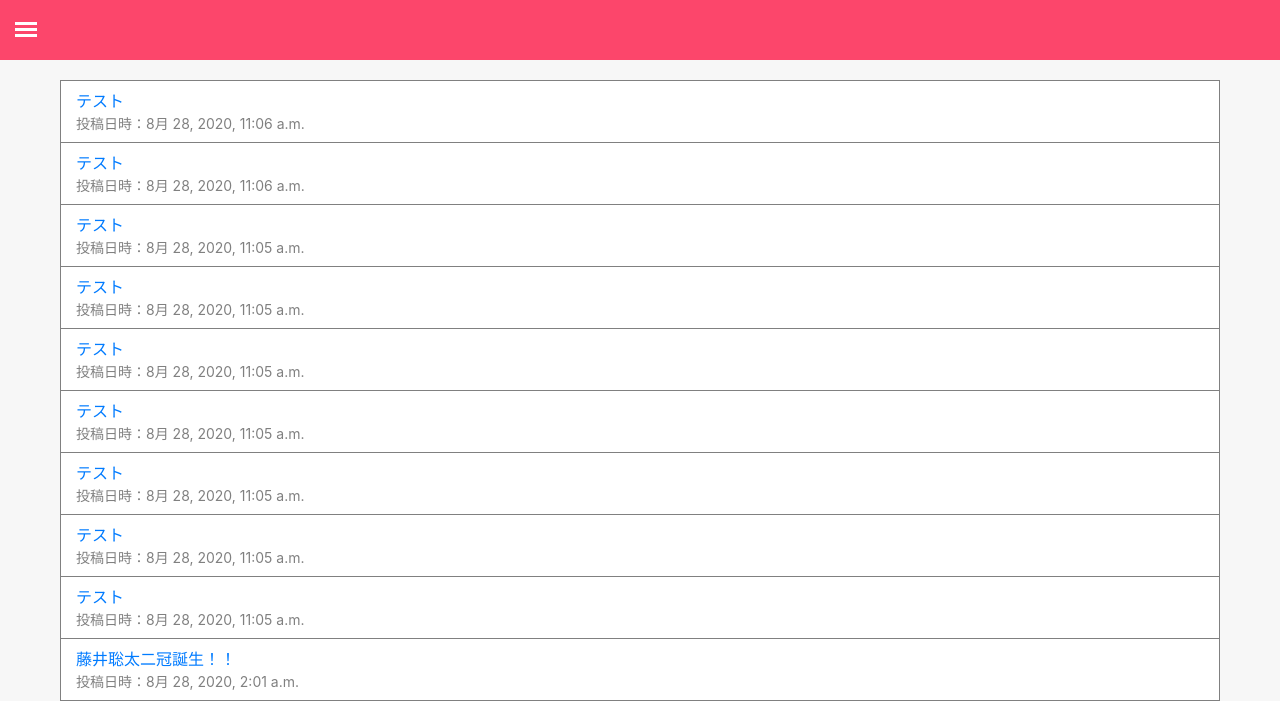
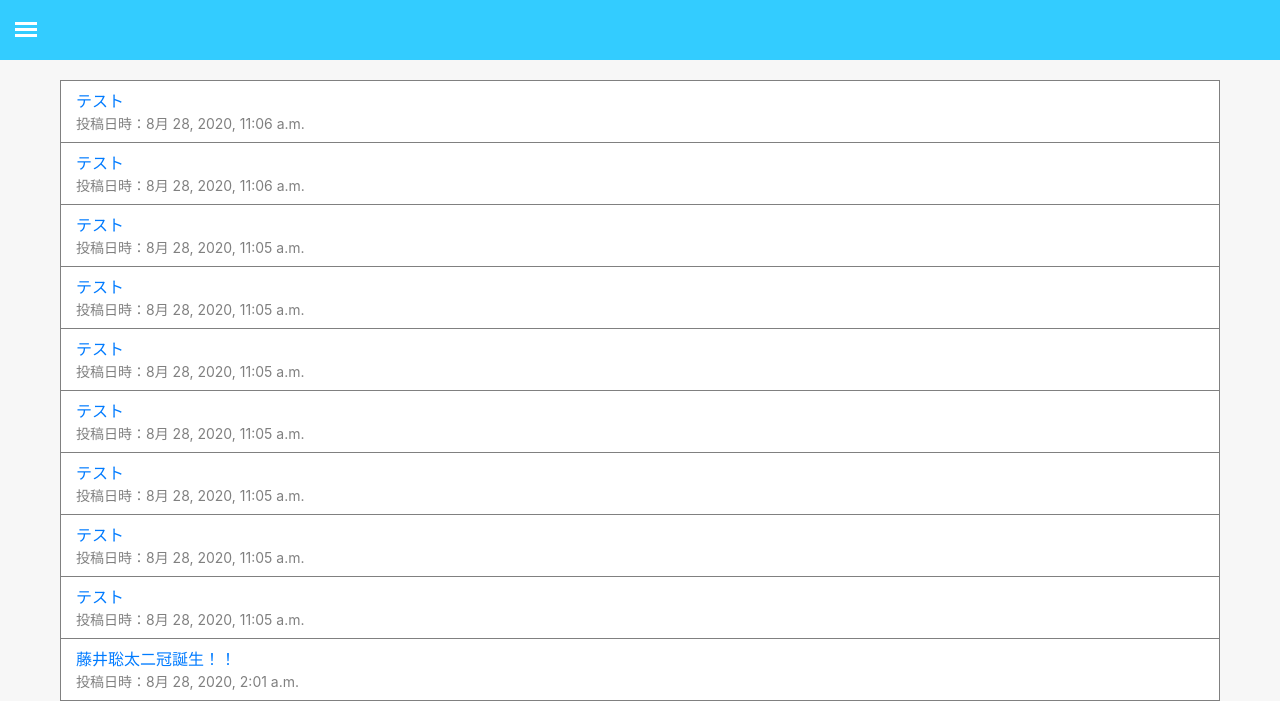
Before and after one commit to kageyama0/BoardApp, a Django app: page / in a window 1280 px wide. Shown: the top 701 px of the page. Run offline with Django 3.2, Linux system fonts and the light colour scheme; data comes from the database, SQL or seed files in the repository; some libraries are stand-ins or nearby versions.

Commit message:
fix color

```diff
--- a/static/css/base.css
+++ b/static/css/base.css
@@ -15,7 +15,7 @@ body {
     width: 100%;
     max-width: 100%;
     box-shadow: none;
-    background-color: #FC466B;
+    background-color: #33CCFF;
     position: fixed;
     height: 60px!important;
     overflow: hidden;
@@ -36,7 +36,7 @@ body {
     margin-top: 60px;
     transform: translateX(-250px);
     transition: transform 250ms ease-in-out;
-    background: linear-gradient(180deg, #FC466B 0%, #3F5EFB 100%);
+    background: linear-gradient(180deg, #33CCFF 0%, blue 100%);
 }
 .sidebarMenuInner{
     margin:0;
```
